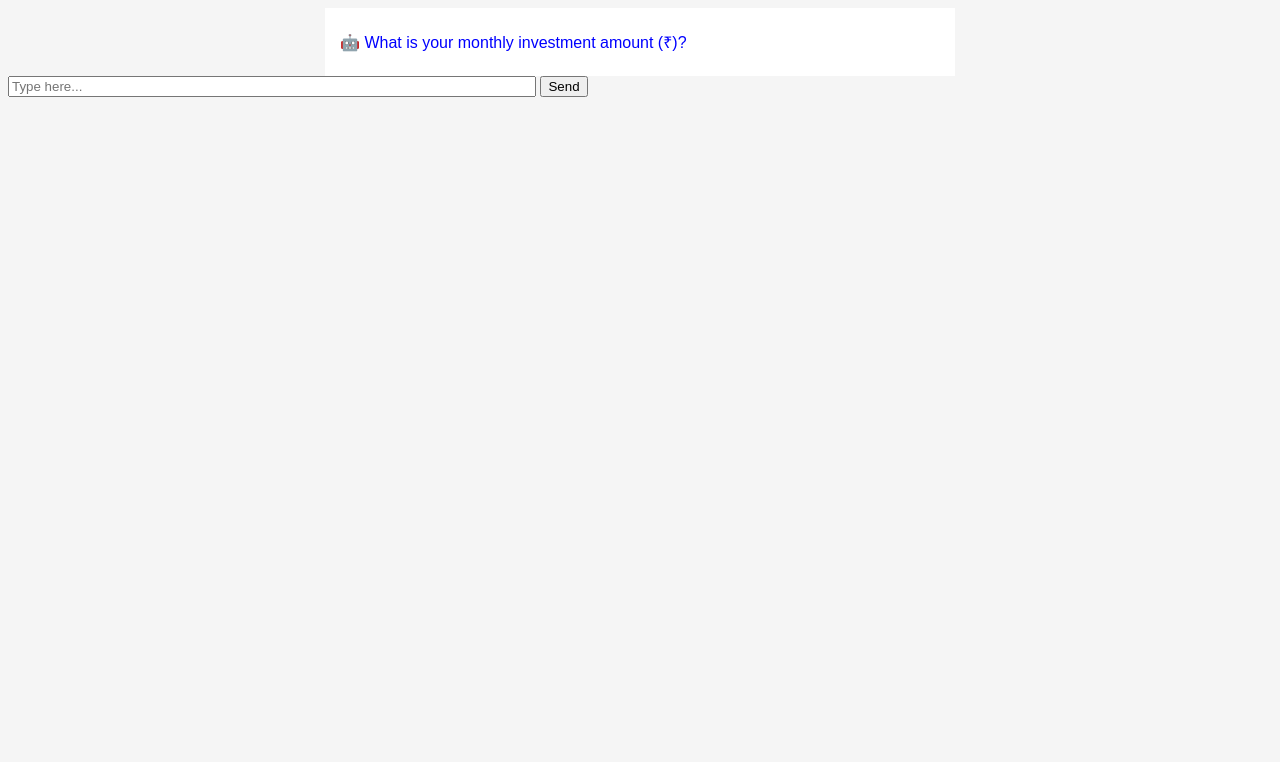
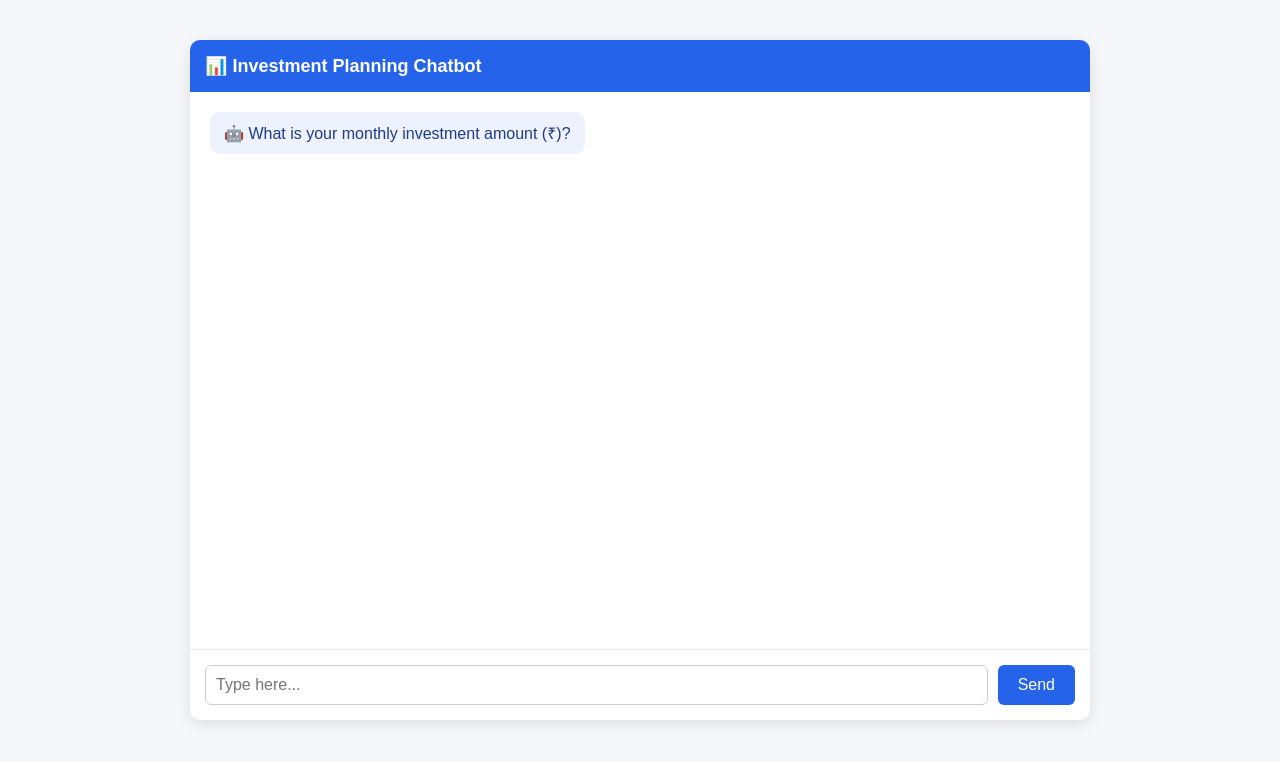
Before and after one commit to Rhythm21-lab/investment-bot, a plain HTML site: page static/index.html in a window 1280 px wide. Drawn offline with Linux system fonts and the light colour scheme.

Commit message:
Improve chat UI alignment and fix Render deployment

```diff
--- a/static/index.html
+++ b/static/index.html
@@ -1,20 +1,114 @@
 <!DOCTYPE html>
-<html>
+<html lang="en">
 <head>
+  <meta charset="UTF-8" />
   <title>Investment Chatbot</title>
+
   <style>
-    body { font-family: Arial; background: #f5f5f5; }
-    #chat { width: 600px; margin: auto; background: white; padding: 15px; }
-    .bot { color: blue; margin: 8px 0; }
-    .user { color: green; margin: 8px 0; text-align: right; }
+    body {
+      font-family: Arial, sans-serif;
+      background: #f5f7fa;
+      margin: 0;
+      padding: 0;
+    }
+
+    /* Main chat container */
+    .chat-wrapper {
+      max-width: 900px;
+      margin: 40px auto;
+      background: white;
+      border-radius: 10px;
+      box-shadow: 0 4px 15px rgba(0,0,0,0.1);
+      display: flex;
+      flex-direction: column;
+      height: 85vh;
+    }
+
+    /* Header */
+    .chat-header {
+      padding: 15px;
+      background: #2563eb;
+      color: white;
+      font-size: 18px;
+      font-weight: bold;
+      border-radius: 10px 10px 0 0;
+    }
+
+    /* Chat messages */
+    #chat {
+      flex: 1;
+      padding: 20px;
+      overflow-y: auto;
+      display: flex;
+      flex-direction: column;
+      gap: 12px;
+    }
+
+    /* Bot bubble */
+    .bot {
+      align-self: flex-start;
+      background: #eef2ff;
+      padding: 10px 14px;
+      border-radius: 10px;
+      max-width: 75%;
+      color: #1e3a8a;
+    }
+
+    /* User bubble */
+    .user {
+      align-self: flex-end;
+      background: #dcfce7;
+      padding: 10px 14px;
+      border-radius: 10px;
+      max-width: 60%;
+      color: #166534;
+      text-align: right;
+    }
+
+    /* Input area */
+    .input-area {
+      display: flex;
+      gap: 10px;
+      padding: 15px;
+      border-top: 1px solid #e5e7eb;
+    }
+
+    .input-area input {
+      flex: 1;
+      padding: 10px;
+      font-size: 16px;
+      border-radius: 6px;
+      border: 1px solid #ccc;
+    }
+
+    .input-area button {
+      padding: 10px 20px;
+      font-size: 16px;
+      border: none;
+      background: #2563eb;
+      color: white;
+      border-radius: 6px;
+      cursor: pointer;
+    }
+
+    .input-area button:hover {
+      background: #1e40af;
+    }
   </style>
 </head>
+
 <body>
 
-<div id="chat"></div>
+<div class="chat-wrapper">
+  <div class="chat-header">📊 Investment Planning Chatbot</div>
 
-<input id="input" placeholder="Type here..." style="width: 520px;">
-<button onclick="send()">Send</button>
+  <div id="chat"></div>
+
+  <div class="input-area">
+    <input id="input" placeholder="Type here..." onkeydown="if(event.key==='Enter') send()" />
+    <button onclick="send()">Send</button>
+  </div>
+</div>
 
 <script>
 let step = 0;
@@ -22,12 +116,18 @@ let data = {};
 
 const chat = document.getElementById("chat");
 
+function scrollBottom() {
+  chat.scrollTop = chat.scrollHeight;
+}
+
 function bot(msg) {
   chat.innerHTML += `<div class="bot">🤖 ${msg}</div>`;
+  scrollBottom();
 }
 
 function user(msg) {
   chat.innerHTML += `<div class="user">🧑 ${msg}</div>`;
+  scrollBottom();
 }
 
 bot("What is your monthly investment amount (₹)?");
@@ -64,7 +164,7 @@ async function send() {
     case 4:
       data.gold_pct = Number(value) / 100;
       if (Math.round((data.equity_pct + data.debt_pct + data.gold_pct) * 100) !== 100) {
-        bot("❌ Allocation must sum to 100%. Start again.");
+        bot("❌ Allocation must sum to 100%. Starting again.");
         step = -1;
         data = {};
         bot("What is your monthly investment amount (₹)?");
@@ -102,24 +202,21 @@ async function calculate() {
     });
 
     if (!response.ok) {
-      const errorText = await response.text();
-      bot("❌ API Error: " + errorText);
-      console.error("API error:", errorText);
+      bot("❌ API Error occurred.");
       return;
     }
 
     const result = await response.json();
 
-    bot(`📊 Equity Corpus: ₹${(result.equity_corpus / 100000).toFixed(2)} L`);
-    bot(`📊 Debt Corpus: ₹${(result.debt_corpus / 100000).toFixed(2)} L`);
-    bot(`📊 Gold Corpus: ₹${(result.gold_corpus / 100000).toFixed(2)} L`);
+    bot(`📈 Equity Corpus: ₹${(result.equity_corpus / 100000).toFixed(2)} L`);
+    bot(`📉 Debt Corpus: ₹${(result.debt_corpus / 100000).toFixed(2)} L`);
+    bot(`🟡 Gold Corpus: ₹${(result.gold_corpus / 100000).toFixed(2)} L`);
     bot(`💰 Total Corpus: ₹${(result.total_corpus / 10000000).toFixed(2)} Cr`);
-
     bot("✅ Calculation completed successfully!");
 
   } catch (error) {
-    bot("❌ Network error. Check console.");
-    console.error("Fetch failed:", error);
+    bot("❌ Network error. Please try again.");
+    console.error(error);
   }
 }
 </script>
```
